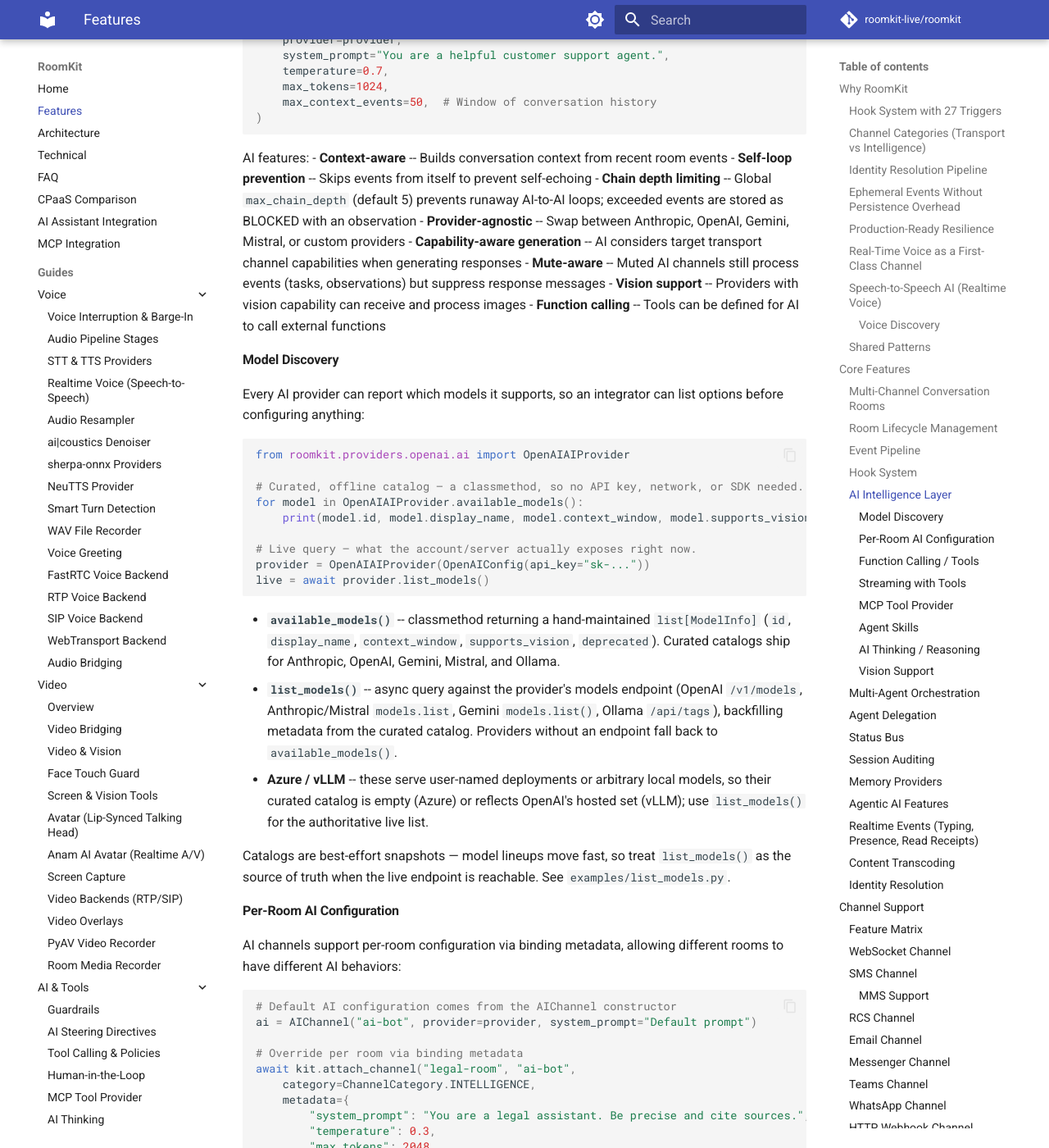
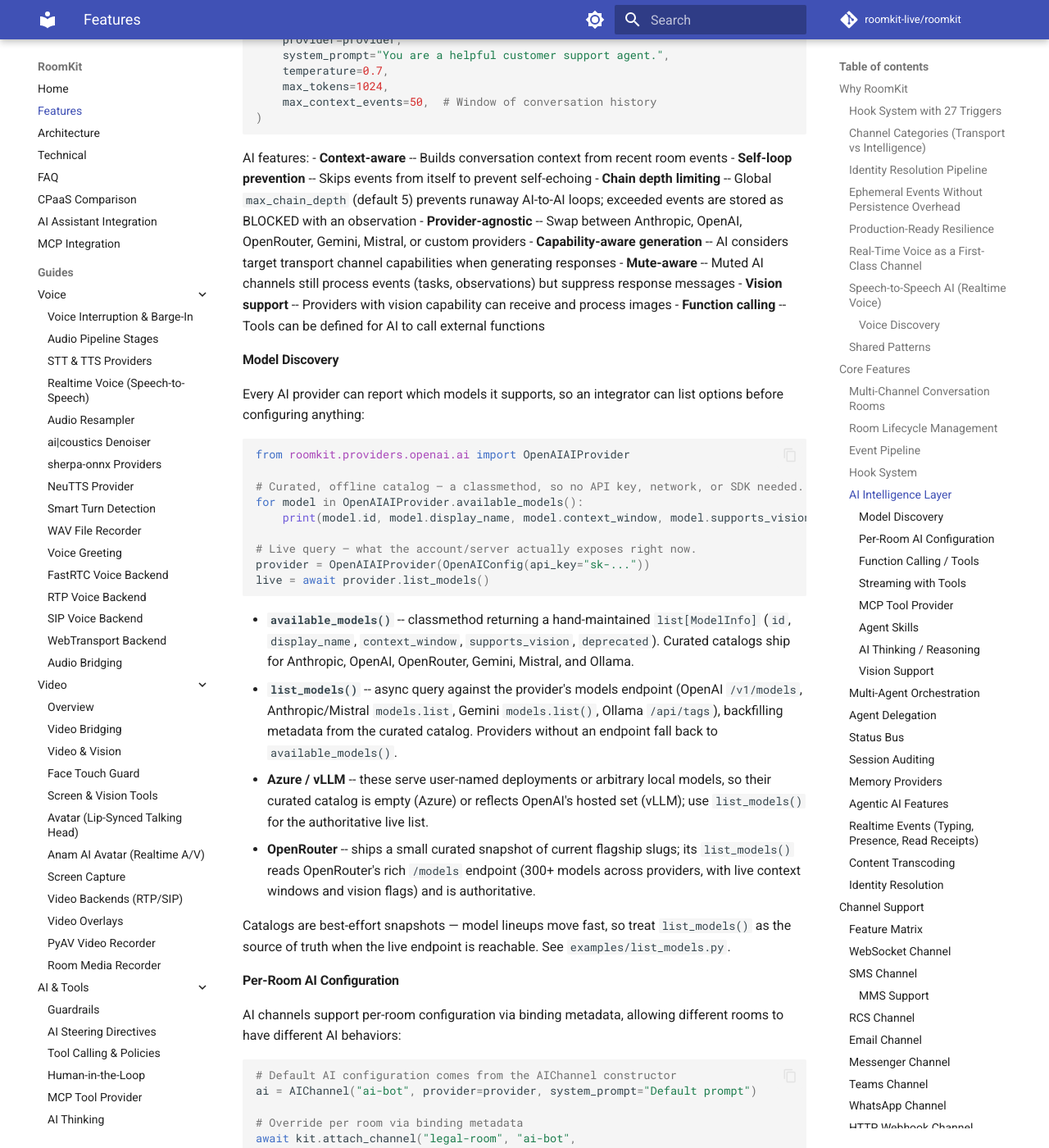
Before and after one commit to roomkit-live/roomkit-docs, an MkDocs documentation site: the page built from docs/features.md, in a window 1280 px wide and 1400 px high, scrolled down 8571 px. Shown: the whole window at 82% size. Built offline with MkDocs 1.6.1 and Material for MkDocs 9.7.7, drawn with Linux system fonts in a browser that asks for light colours; comment, search, counter and statistics services are not loaded.

Commit message:
docs(openrouter): add OpenRouter provider guide
New guide page (install, quick start, app attribution, model listing,
thinking/reasoning, design notes) wired into the nav under AI & Tools.
features.md notes OpenRouter in the provider-agnostic list and the model
discovery section (curated snapshot + authoritative live /models).

```diff
--- a/docs/features.md
+++ b/docs/features.md
@@ -323,7 +323,7 @@ AI features:
 - **Context-aware** -- Builds conversation context from recent room events
 - **Self-loop prevention** -- Skips events from itself to prevent self-echoing
 - **Chain depth limiting** -- Global `max_chain_depth` (default 5) prevents runaway AI-to-AI loops; exceeded events are stored as BLOCKED with an observation
-- **Provider-agnostic** -- Swap between Anthropic, OpenAI, Gemini, Mistral, or custom providers
+- **Provider-agnostic** -- Swap between Anthropic, OpenAI, OpenRouter, Gemini, Mistral, or custom providers
 - **Capability-aware generation** -- AI considers target transport channel capabilities when generating responses
 - **Mute-aware** -- Muted AI channels still process events (tasks, observations) but suppress response messages
 - **Vision support** -- Providers with vision capability can receive and process images
@@ -348,7 +348,7 @@ live = await provider.list_models()
 
 - **`available_models()`** -- classmethod returning a hand-maintained `list[ModelInfo]`
   (`id`, `display_name`, `context_window`, `supports_vision`, `deprecated`). Curated
-  catalogs ship for Anthropic, OpenAI, Gemini, Mistral, and Ollama.
+  catalogs ship for Anthropic, OpenAI, OpenRouter, Gemini, Mistral, and Ollama.
 - **`list_models()`** -- async query against the provider's models endpoint
   (OpenAI `/v1/models`, Anthropic/Mistral `models.list`, Gemini `models.list()`,
   Ollama `/api/tags`), backfilling metadata from the curated catalog. Providers
@@ -356,6 +356,9 @@ live = await provider.list_models()
 - **Azure / vLLM** -- these serve user-named deployments or arbitrary local models,
   so their curated catalog is empty (Azure) or reflects OpenAI's hosted set (vLLM);
   use `list_models()` for the authoritative live list.
+- **OpenRouter** -- ships a small curated snapshot of current flagship slugs; its
+  `list_models()` reads OpenRouter's rich `/models` endpoint (300+ models across
+  providers, with live context windows and vision flags) and is authoritative.
 
 Catalogs are best-effort snapshots — model lineups move fast, so treat
 `list_models()` as the source of truth when the live endpoint is reachable. See
--- a/mkdocs.yml
+++ b/mkdocs.yml
@@ -114,6 +114,7 @@ nav:
           - Agent Skills: guides/agent-skills.md
           - Speech-to-Speech Orchestration: guides/realtime-orchestration.md
           - PolarGrid Provider: guides/polargrid.md
+          - OpenRouter Provider: guides/openrouter.md
       - Channels & Content:
           - SMS & RCS Providers: guides/sms-providers.md
           - Content Transcoding: guides/content-transcoding.md
```
Also changed, not shown: docs/guides/openrouter.md (added, +112 -0 lines).
